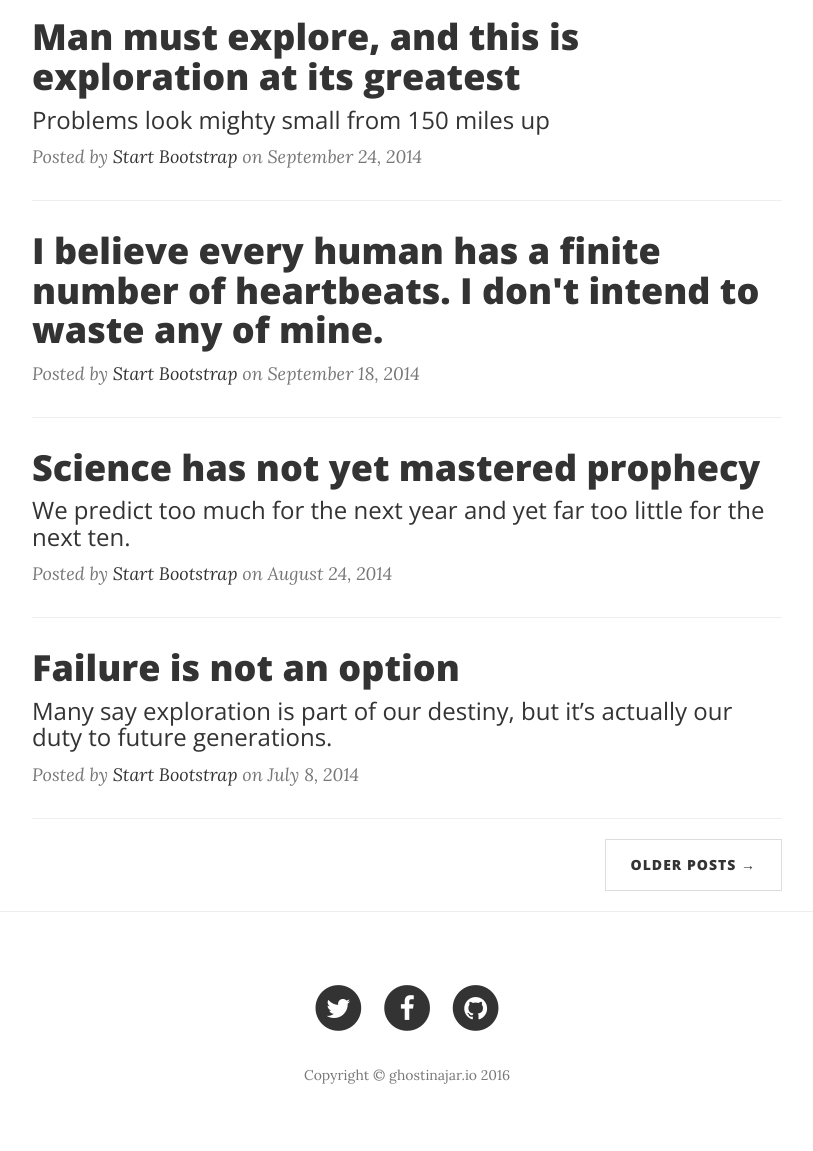
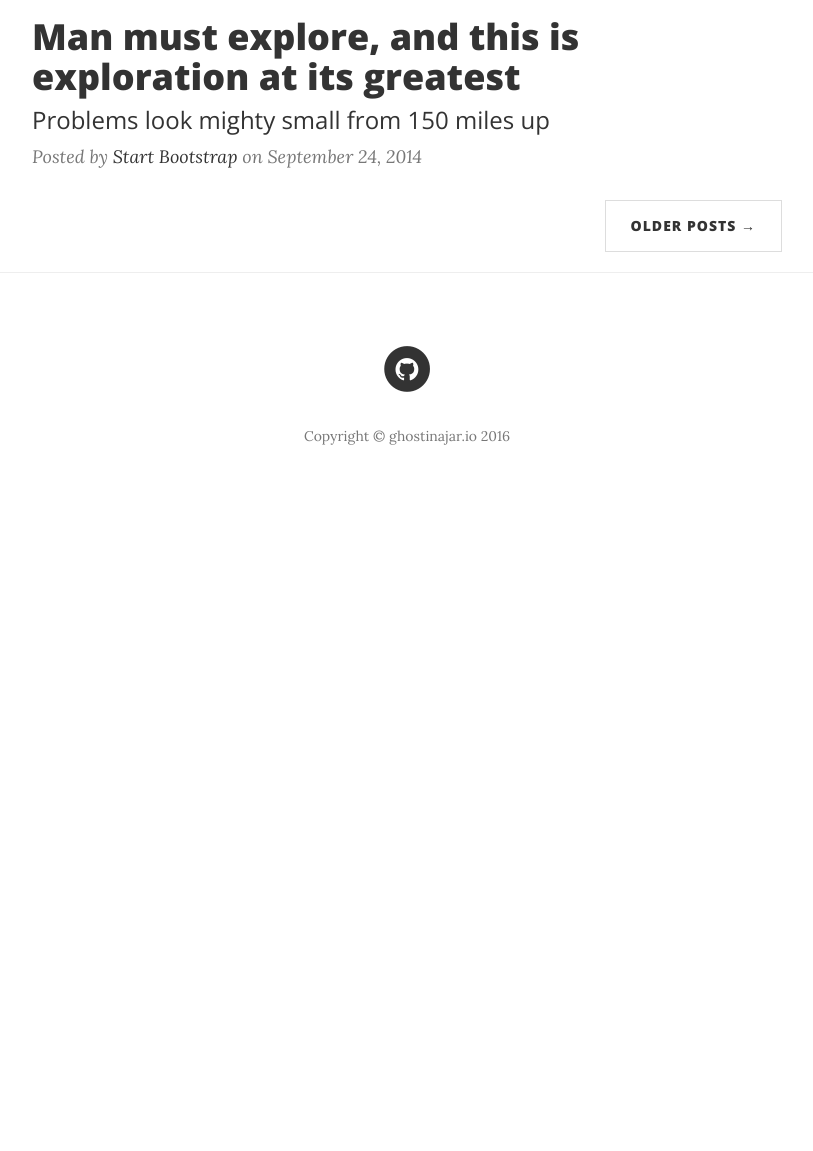
Before and after one commit to Ghost-in-a-Jar/ghostinajar.io, a Django app: template templates/index.html in a window 1280 px wide. Shown: the part 511-1662 px from the top of the page, without its empty margins (233-1046 px from the left). After the commit the page ends 956 px from the top, so only its background shows below. Run offline with Django 3.2, Linux system fonts and the light colour scheme; the template is opened without the code that fills it, so the values that code supplies are empty; some libraries are stand-ins or nearby versions.

Commit message:
testing clean blog template index.html

```diff
--- a/templates/index.html
+++ b/templates/index.html
@@ -96,40 +96,7 @@
                     </a>
                     <p class="post-meta">Posted by <a href="#">Start Bootstrap</a> on September 24, 2014</p>
                 </div>
-                <hr>
-                <div class="post-preview">
-                    <a href="post.html">
-                        <h2 class="post-title">
-                            I believe every human has a finite number of heartbeats. I don't intend to waste any of mine.
-                        </h2>
-                    </a>
-                    <p class="post-meta">Posted by <a href="#">Start Bootstrap</a> on September 18, 2014</p>
-                </div>
-                <hr>
-                <div class="post-preview">
-                    <a href="post.html">
-                        <h2 class="post-title">
-                            Science has not yet mastered prophecy
-                        </h2>
-                        <h3 class="post-subtitle">
-                            We predict too much for the next year and yet far too little for the next ten.
-                        </h3>
-                    </a>
-                    <p class="post-meta">Posted by <a href="#">Start Bootstrap</a> on August 24, 2014</p>
-                </div>
-                <hr>
-                <div class="post-preview">
-                    <a href="post.html">
-                        <h2 class="post-title">
-                            Failure is not an option
-                        </h2>
-                        <h3 class="post-subtitle">
-                            Many say exploration is part of our destiny, but it’s actually our duty to future generations.
-                        </h3>
-                    </a>
-                    <p class="post-meta">Posted by <a href="#">Start Bootstrap</a> on July 8, 2014</p>
-                </div>
-                <hr>
+
                 <!-- Pager -->
                 <ul class="pager">
                     <li class="next">
@@ -148,22 +115,6 @@
             <div class="row">
                 <div class="col-lg-8 col-lg-offset-2 col-md-10 col-md-offset-1">
                     <ul class="list-inline text-center">
-                        <li>
-                            <a href="#">
-                                <span class="fa-stack fa-lg">
-                                    <i class="fa fa-circle fa-stack-2x"></i>
-                                    <i class="fa fa-twitter fa-stack-1x fa-inverse"></i>
-                                </span>
-                            </a>
-                        </li>
-                        <li>
-                            <a href="#">
-                                <span class="fa-stack fa-lg">
-                                    <i class="fa fa-circle fa-stack-2x"></i>
-                                    <i class="fa fa-facebook fa-stack-1x fa-inverse"></i>
-                                </span>
-                            </a>
-                        </li>
                         <li>
                             <a href="https://github.com/Ghost-in-a-Jar/">
                                 <span class="fa-stack fa-lg">
```
